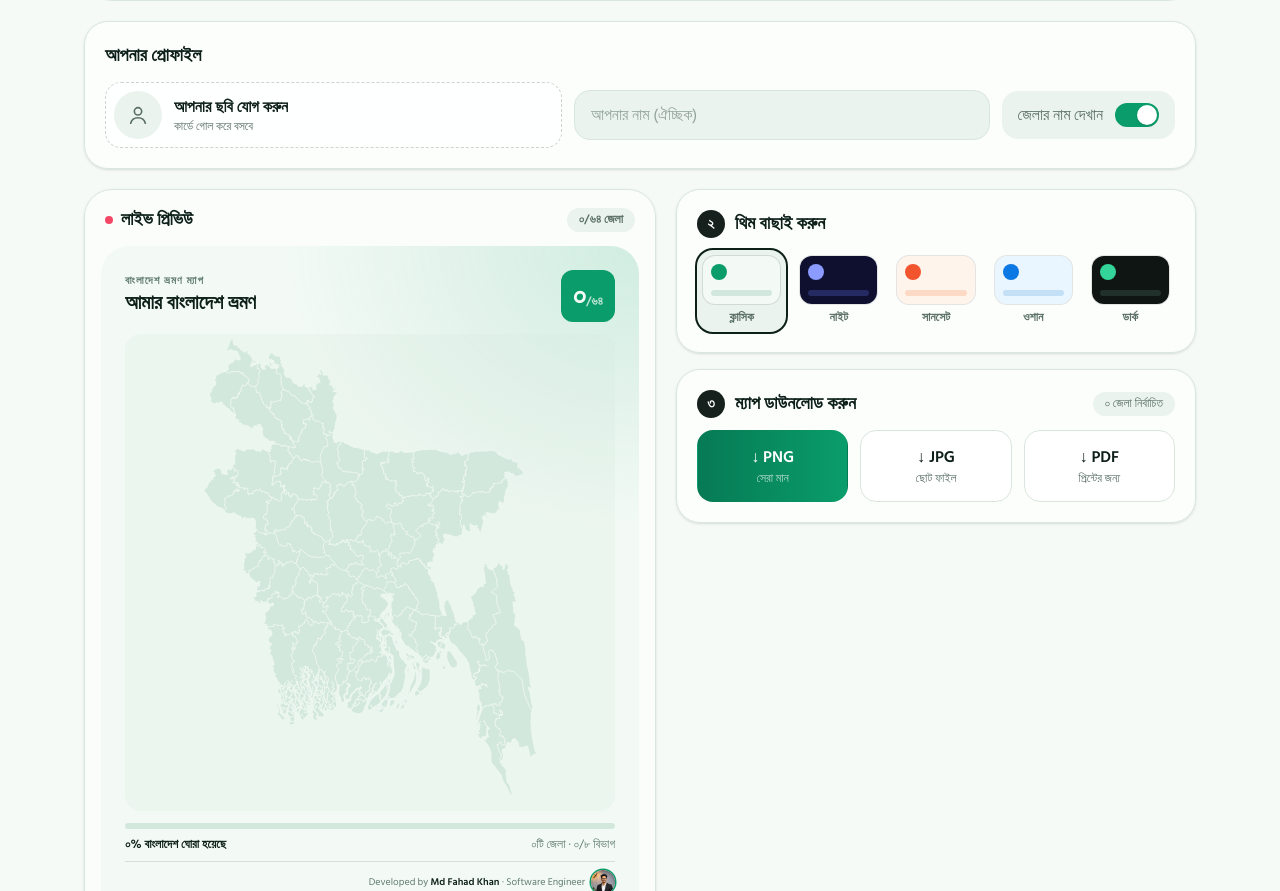
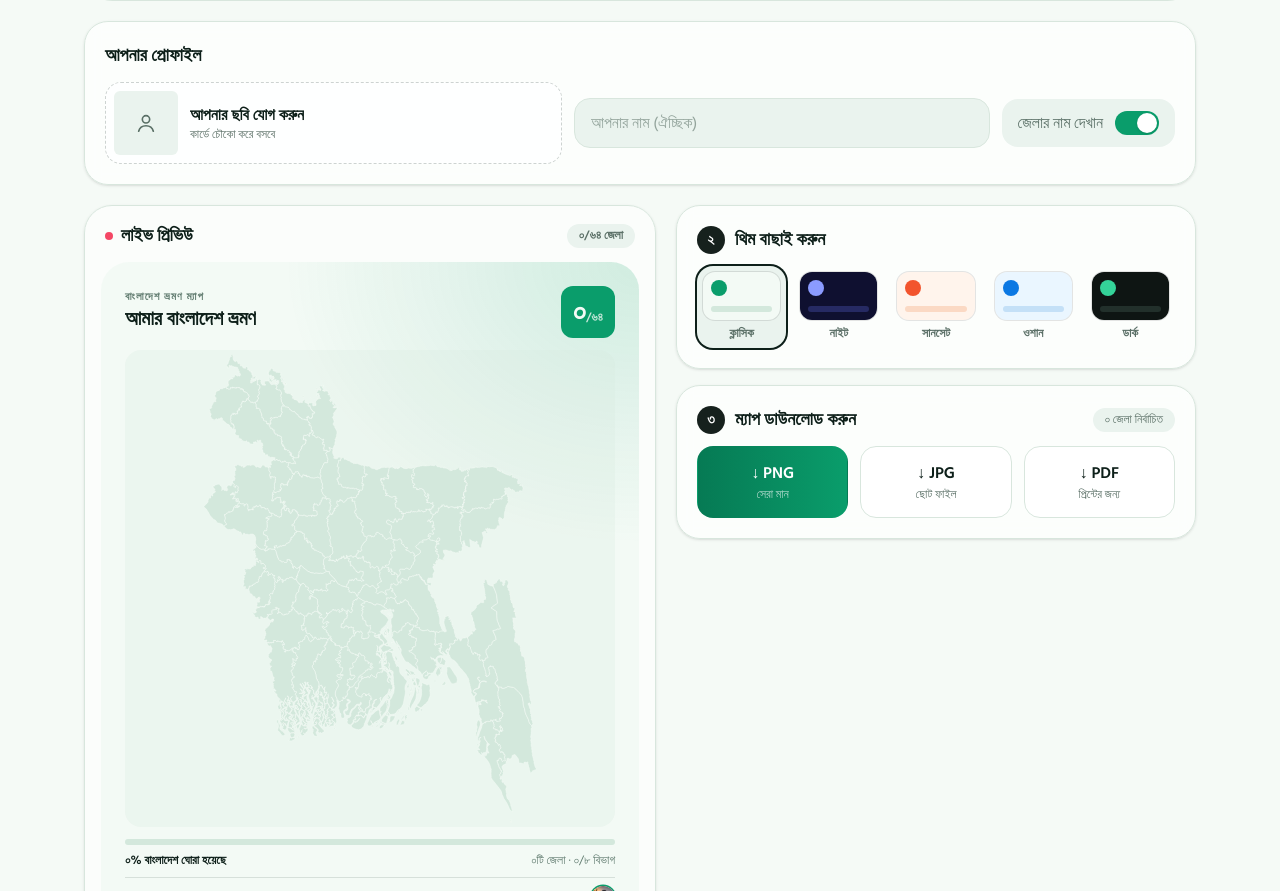
Before and after one commit to md-fahad1/bd-travel-maps, a Next.js app: page / in a window 1280 px wide. Shown: the part 2157-3048 px from the top of the page. Built offline with nearby package versions, Linux system fonts and the light colour scheme; a web font is replaced by a local one.

Commit message:
feat: update MyMapTab component styling; enhance photo display dimensions and adjust description text

```diff
--- a/src/components/MyMapTab.tsx
+++ b/src/components/MyMapTab.tsx
@@ -188,7 +188,7 @@ export default function MyMapTab({ state, update }: Props) {
                 onClick={() => fileRef.current?.click()}
                 className="flex min-w-0 flex-1 items-center gap-3 rounded-2xl border border-dashed border-ink-soft/30 bg-white/70 p-2 pr-4 text-left transition hover:bg-white"
               >
-                <span className="flex h-12 w-12 shrink-0 items-center justify-center overflow-hidden rounded-full bg-sand">
+                <span className="flex h-16 w-16 shrink-0 items-center justify-center overflow-hidden rounded-md bg-sand">
                   {state.photo ? (
                     <img
                       src={state.photo}
@@ -216,7 +216,7 @@ export default function MyMapTab({ state, update }: Props) {
                     {state.photo ? "ছবি বদলান" : "আপনার ছবি যোগ করুন"}
                   </span>
                   <span className="block text-xs text-ink-soft">
-                    কার্ডে গোল করে বসবে
+                    কার্ডে চৌকো করে বসবে
                   </span>
                 </span>
               </button>
```
